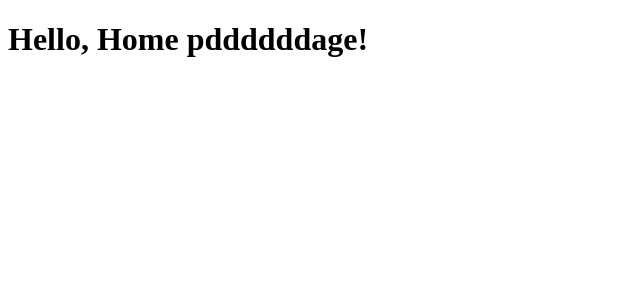
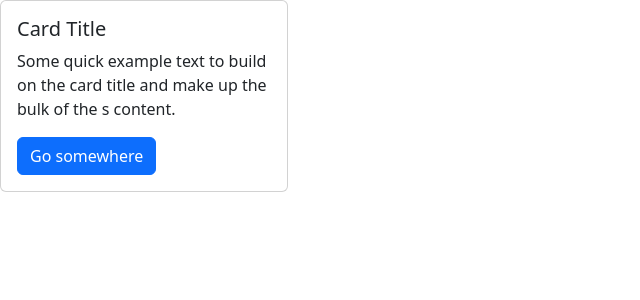
Before and after one commit to JoaoAlisson/git-app, a Next.js app: page / in a window 1280 px wide. Shown: the top 300 px of the page, without its empty margins (0-640 px from the left). Built offline with nearby package versions, Linux system fonts and the light colour scheme.

Commit message:
Configure bootstrap. App yarn.lock

```diff
--- a/app/layout.tsx
+++ b/app/layout.tsx
@@ -1,3 +1,5 @@
+import 'bootstrap/dist/css/bootstrap.min.css';
+
 export const metadata = {
   title: 'Next.js',
   description: 'Generated by Next.js',
--- a/app/page.tsx
+++ b/app/page.tsx
@@ -1,3 +1,19 @@
+'use client'
+
+import Button from 'react-bootstrap/Button';
+import Card from 'react-bootstrap/Card';
+
 export default function Page() {
-    return <h1>Hello, Home pddddddage!</h1>
-  }
+  return (
+    <Card style={{ width: '18rem' }}>
+      <Card.Body>
+        <Card.Title>Card Title</Card.Title>
+        <Card.Text>
+          Some quick example text to build on the card title and make up the
+          bulk of the s content.
+        </Card.Text>
+        <Button variant="primary">Go somewhere</Button>
+      </Card.Body>
+    </Card>
+  );
+}
--- a/package.json
+++ b/package.json
@@ -1,5 +1,5 @@
 {
-  "name": "git-test",
+  "name": "git-api",
   "version": "0.1.0",
   "private": true,
   "scripts": {
@@ -17,8 +17,10 @@
     "react-dom": "^18"
   },
   "devDependencies": {
+    "@types/bootstrap": "^5.2.10",
     "@types/node": "^20",
     "@types/react": "^18",
+    "@types/react-bootstrap": "^0.32.35",
     "@types/react-dom": "^18",
     "eslint": "^8",
     "eslint-config-next": "14.0.3",
--- a/src/api/api.ts
+++ b/src/api/api.ts
@@ -1,7 +1,6 @@
 import axios from "axios";
 import { IUser } from "../models/user.model";
 import { IRepository } from "../models/repository.model";
-
 
 export async function getUser(user: string): Promise<IUser> {
     return axios.get<IUser>(`${process.env.NEXT_PUBLIC_GIT_API}/users/${user}`)
@@ -15,5 +14,5 @@ export async function getRepository(data: { user: string; id: string }): Promise
 
 export async function getRepositoryList(userId: string): Promise<IRepository[]> {
     return axios.get<IRepository[]>(`${process.env.NEXT_PUBLIC_GIT_API}/users/${userId}/repos`)
-    .then(({ data }) => data );
+        .then(({ data }) => data );
 }
```
Also changed, not shown: 1 other file (tests, documents, lock files or other folders).
